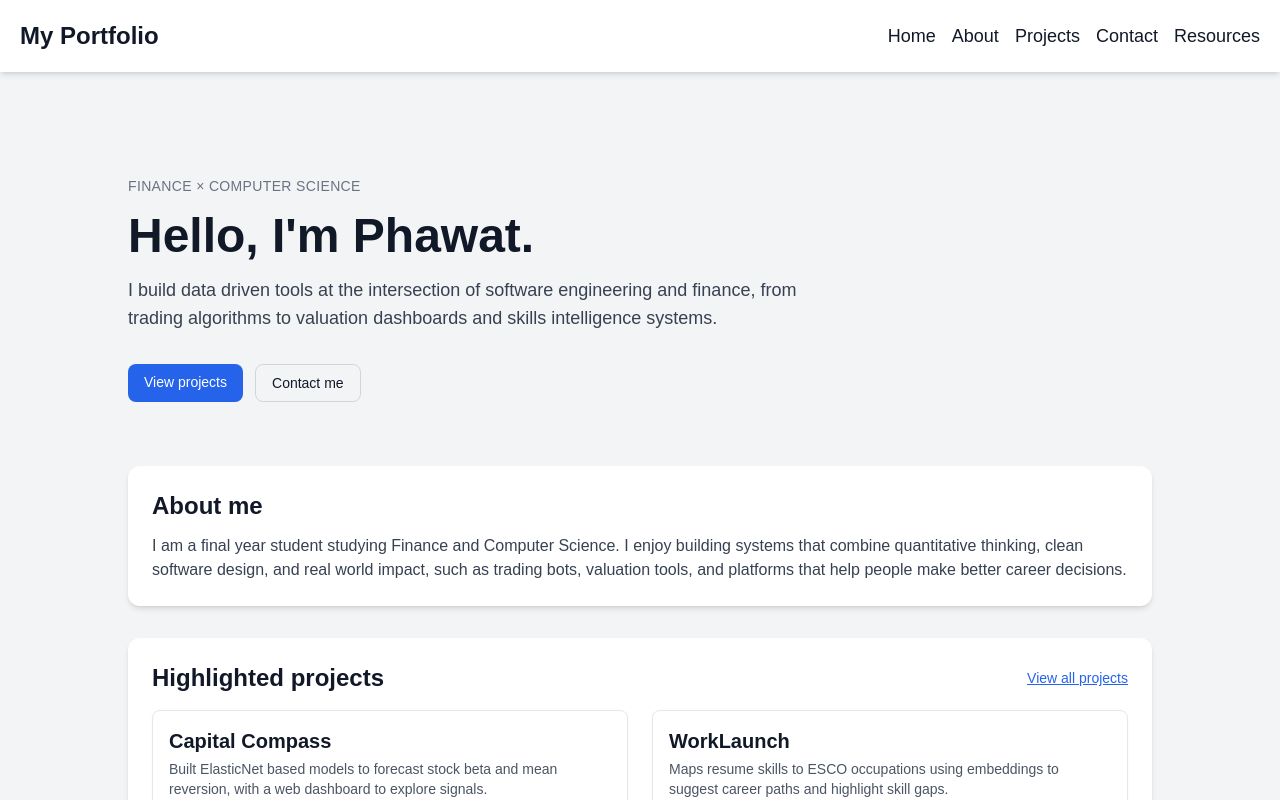
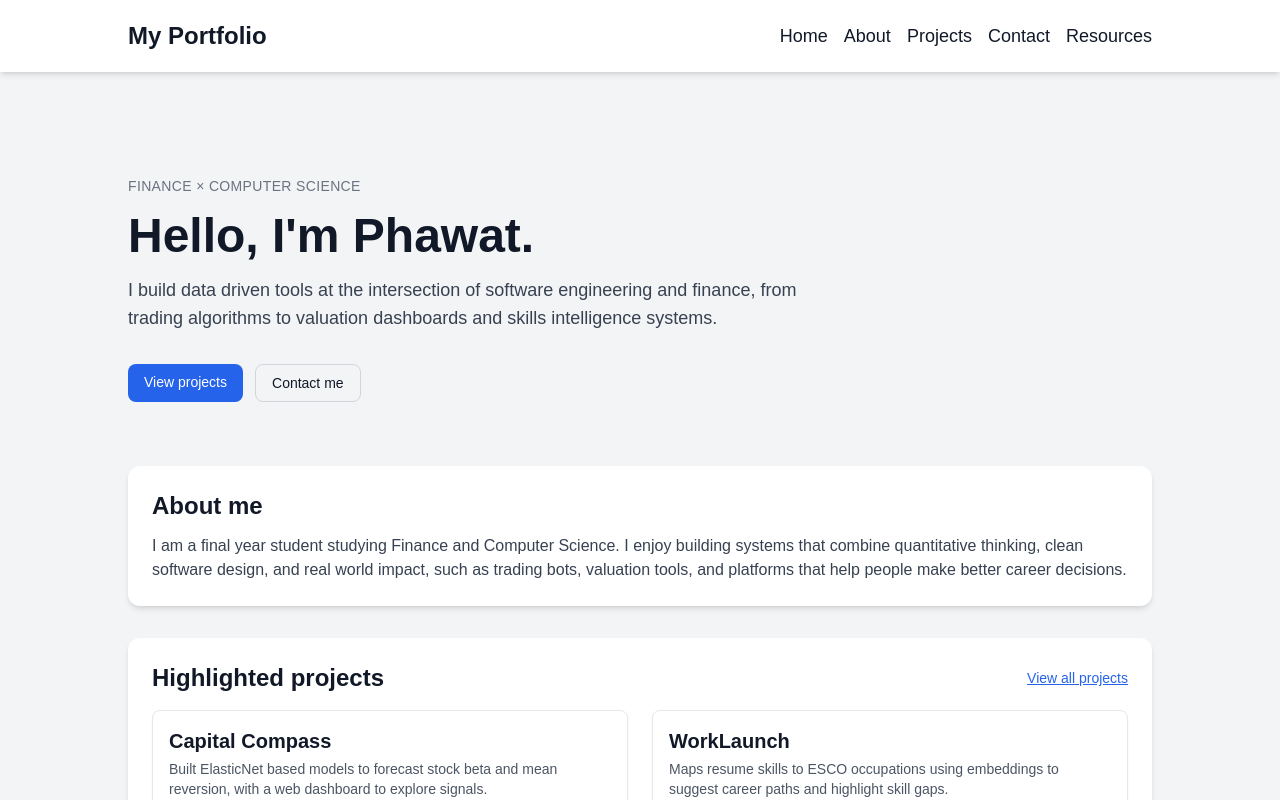
Before and after one commit to phawatboom/my-portfolio, a Next.js app: page / in a window 1280 px wide. Shown: the top 800 px of the page. Built offline with nearby package versions, Linux system fonts and the light colour scheme.

Commit message:
refactor: adjust navbar to align with the page's content

```diff
--- a/app/layout.tsx
+++ b/app/layout.tsx
@@ -29,9 +29,10 @@ export default function RootLayout({
         className={`${geistSans.variable} ${geistMono.variable} antialiased bg-gray-100 text-gray-900`}
       >
         {/* Navigation */}
-        <nav className="p-5 bg-white shadow-md flex justify-between items-center">
-          <h1 className="text-2xl font-bold">My Portfolio</h1>
-          <div className="space-x-4">
+        <nav className="p-5 bg-white shadow-md">
+          <div className="max-w-5xl mx-auto flex justify-between items-center">
+            <h1 className="text-2xl font-bold">My Portfolio</h1>
+            <div className="space-x-4">
             <Link href="/" className="text-lg hover:text-blue-500">
               Home
             </Link>
@@ -44,14 +45,17 @@ export default function RootLayout({
             <Link href="/contact" className="text-lg hover:text-blue-500">
               Contact
             </Link>
-            <Link href="/resources" className="text-lg hover:text-blue-500">
-              Resources
-            </Link>
+              <Link href="/resources" className="text-lg hover:text-blue-500">
+                Resources
+              </Link>
+            </div>
           </div>
         </nav>
 
         {/* Main Content */}
-        <main className="p-10">{children}</main>
+        <main className="p-10">
+          <div className="max-w-5xl mx-auto">{children}</div>
+        </main>
 
         {/* Footer */}
         <footer className="text-center py-5 bg-gray-800 text-white">
```
